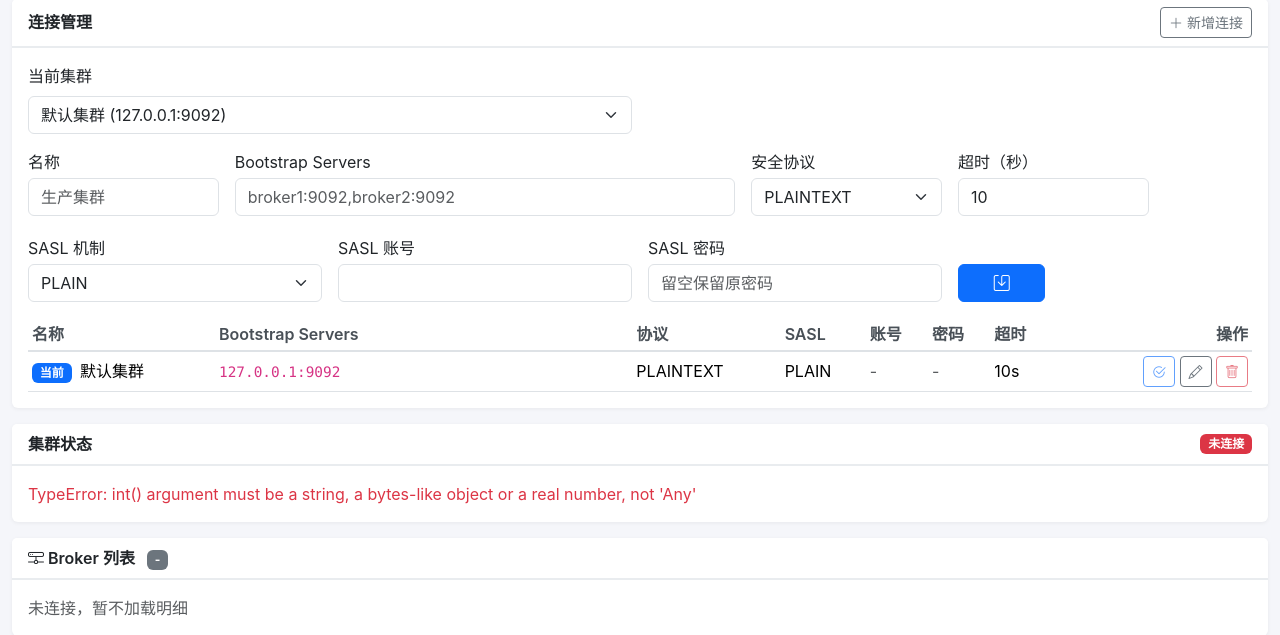
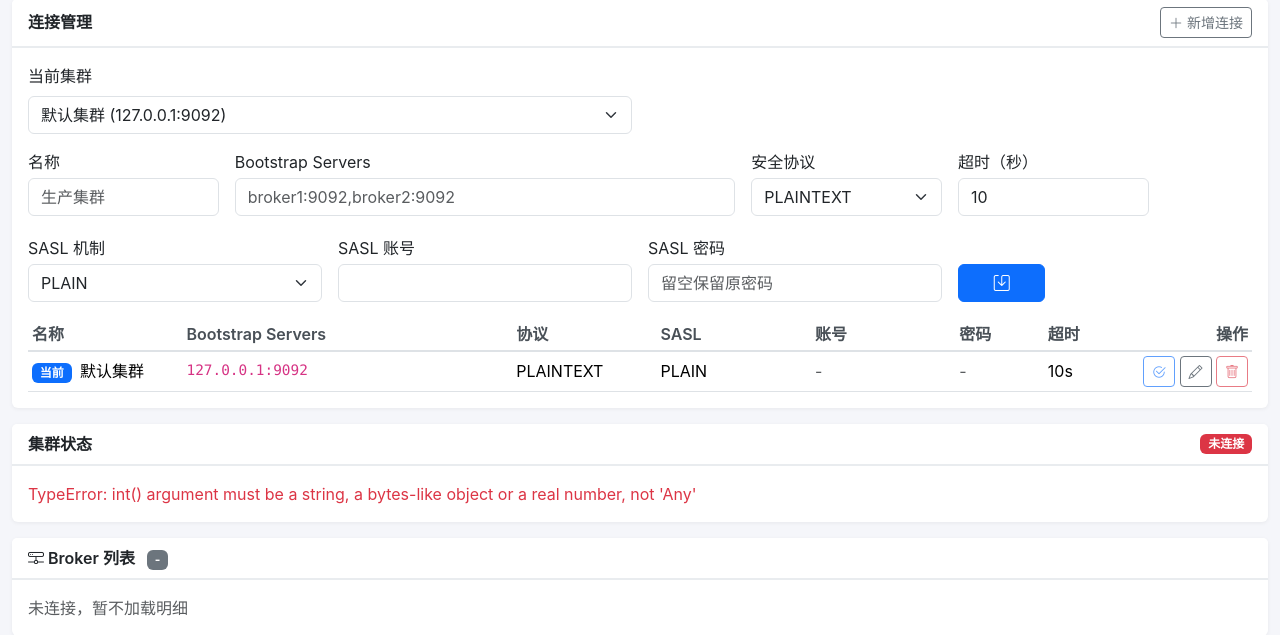
Before and after one commit to XandJ-9/infra-monitor, a FastAPI app: page /kafka/ in a window 1280 px wide. Shown: the part 118-753 px from the top of the page. Run offline with FastAPI, Linux system fonts and the light colour scheme; data comes from the database, SQL or seed files in the repository; some libraries are stand-ins or nearby versions.

Commit message:
优化kafka页面列表显示效果

```diff
--- a/app/templates/kafka.html
+++ b/app/templates/kafka.html
@@ -149,17 +149,27 @@ function renderKafkaConnections(activeId) {
         return;
     }
     table.innerHTML = `<table class="table table-sm align-middle mb-0">
+        <colgroup>
+            <col class="kafka-col-name">
+            <col class="kafka-col-bootstrap">
+            <col class="kafka-col-protocol">
+            <col class="kafka-col-sasl">
+            <col class="kafka-col-username">
+            <col class="kafka-col-password">
+            <col class="kafka-col-timeout">
+            <col class="kafka-col-actions">
+        </colgroup>
         <thead><tr><th>名称</th><th>Bootstrap Servers</th><th>协议</th><th>SASL</th><th>账号</th><th>密码</th><th>超时</th><th class="text-end">操作</th></tr></thead>
         <tbody>${kafkaConnections.map((conn) => `
             <tr>
-                <td class="kafka-connection-name-cell">
+                <td class="kafka-connection-name-cell" title="${escapeHtml(conn.name || '')}">
                     ${conn.active ? '<span class="badge bg-primary me-1">当前</span>' : ''}
-                    ${escapeHtml(conn.name)}
+                    <span class="kafka-cell-ellipsis">${escapeHtml(conn.name)}</span>
                 </td>
-                <td class="kafka-bootstrap-cell"><code>${escapeHtml(conn.bootstrap_servers)}</code></td>
+                <td class="kafka-bootstrap-cell" title="${escapeHtml(conn.bootstrap_servers || '')}"><code>${escapeHtml(conn.bootstrap_servers)}</code></td>
                 <td>${escapeHtml(conn.security_protocol || 'PLAINTEXT')}</td>
                 <td>${escapeHtml(conn.sasl_mechanism || '-')}</td>
-                <td>${conn.username ? escapeHtml(conn.username) : '<span class="text-muted">-</span>'}</td>
+                <td class="kafka-username-cell" title="${escapeHtml(conn.username || '')}">${conn.username ? `<span class="kafka-cell-ellipsis">${escapeHtml(conn.username)}</span>` : '<span class="text-muted">-</span>'}</td>
                 <td>${conn.has_password ? '<span class="badge bg-secondary">已配置</span>' : '<span class="text-muted">-</span>'}</td>
                 <td>${escapeHtml(String(conn.timeout))}s</td>
                 <td class="text-end kafka-actions-cell">
--- a/static/css/style.css
+++ b/static/css/style.css
@@ -116,17 +116,67 @@ code {
 }
 
 .kafka-connection-table table {
-    min-width: 980px;
+    min-width: 1040px;
+    table-layout: fixed;
 }
 
 .kafka-connection-table th,
 .kafka-connection-table td {
+    overflow: hidden;
+    text-overflow: ellipsis;
     white-space: nowrap;
 }
 
+.kafka-col-name {
+    width: 150px;
+}
+
+.kafka-col-bootstrap {
+    width: 320px;
+}
+
+.kafka-col-protocol {
+    width: 140px;
+}
+
+.kafka-col-sasl {
+    width: 150px;
+}
+
+.kafka-col-username {
+    width: 140px;
+}
+
+.kafka-col-password {
+    width: 86px;
+}
+
+.kafka-col-timeout {
+    width: 72px;
+}
+
+.kafka-col-actions {
+    width: 130px;
+}
+
 .kafka-bootstrap-cell code {
+    display: block;
+    overflow: hidden;
+    text-overflow: ellipsis;
+    white-space: nowrap;
+}
+
+.kafka-cell-ellipsis {
     display: inline-block;
-    min-width: 260px;
+    max-width: calc(100% - 3.25rem);
+    overflow: hidden;
+    text-overflow: ellipsis;
+    vertical-align: bottom;
+    white-space: nowrap;
+}
+
+.kafka-username-cell .kafka-cell-ellipsis {
+    max-width: 100%;
 }
 
 .kafka-actions-cell {
```
Also changed, not shown: AGENTS.md (+1 -0 lines).
